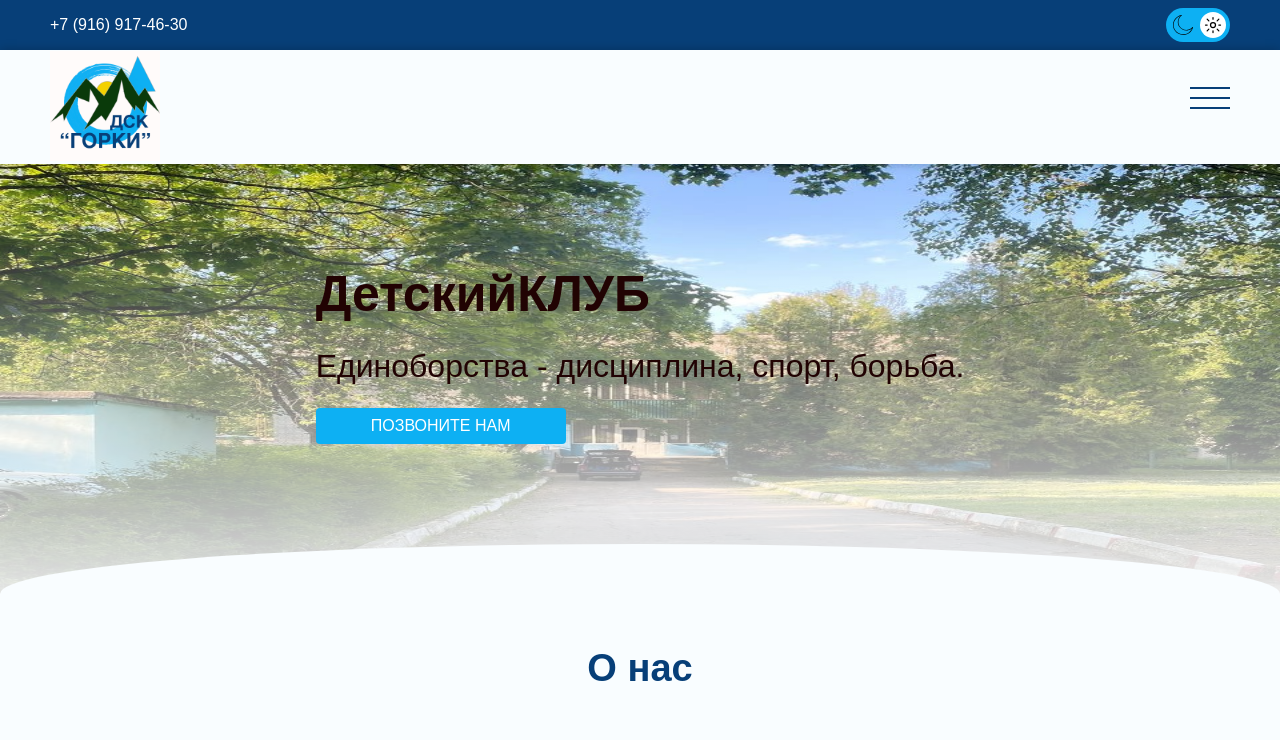
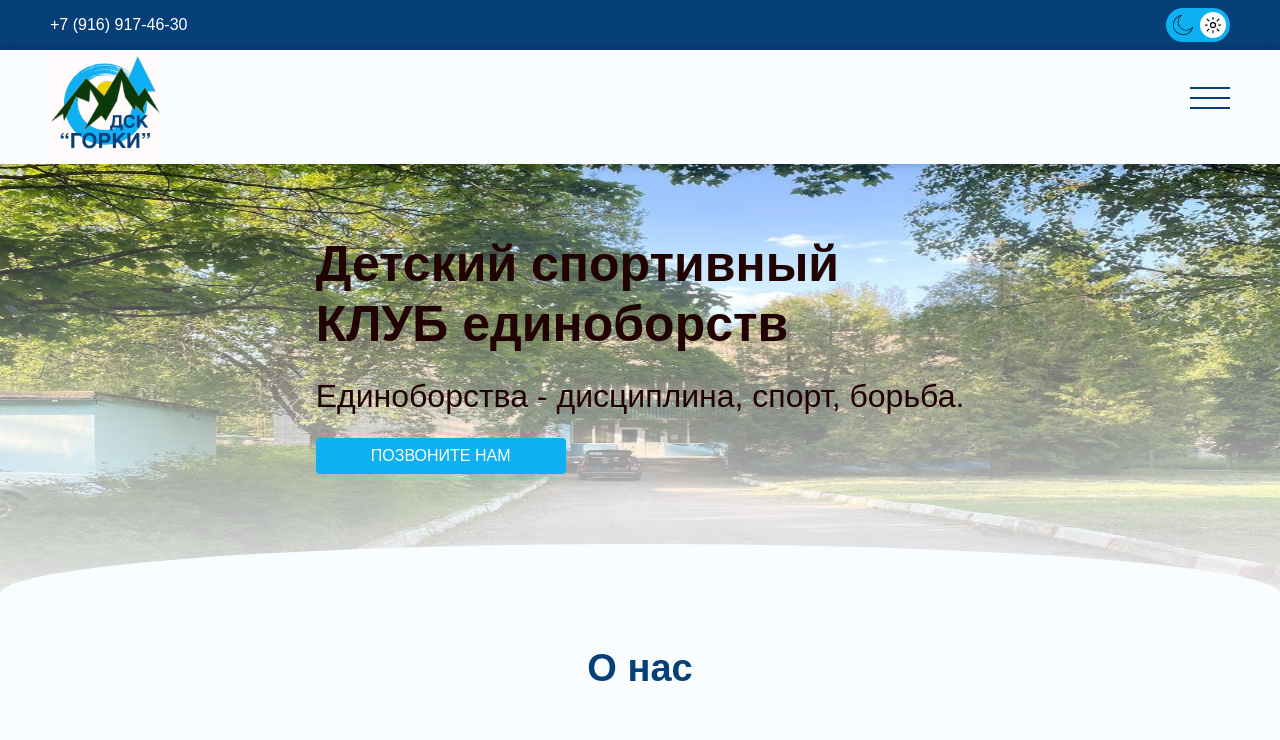
Before and after one commit to borashek32/gorki, a React (Vite) app: page /#/ in a window 1280 px wide. Shown: the top 740 px of the page. Built offline with nearby package versions, Linux system fonts and the light colour scheme; grey boxes are pictures that could not be loaded.

Commit message:
feat: some corrections

```diff
--- a/src/common/components/promo/Promo.tsx
+++ b/src/common/components/promo/Promo.tsx
@@ -9,7 +9,7 @@ export const Promo = () => {
       <div className={styles.promoWrapper}>
         <div className={styles.promoHeaderWrapper}>
           <div className={styles.promoHeader}>
-            <h1>Детский<span>клуб</span></h1>
+            <h1>Детский спортивный<br></br><span>клуб</span> единоборств</h1>
             <p>Единоборства - дисциплина, спорт, борьба.</p>
             <a href="tel:+79169174630">
               <Button
```
